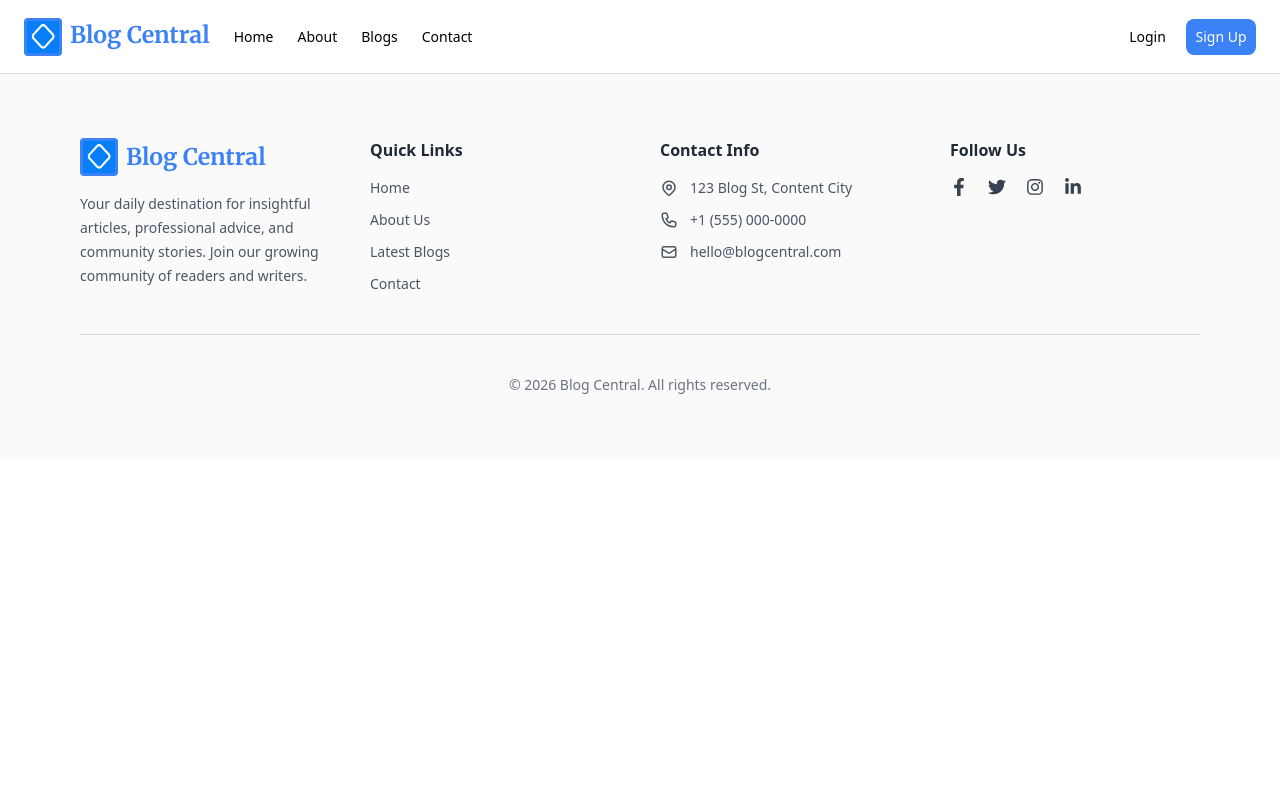
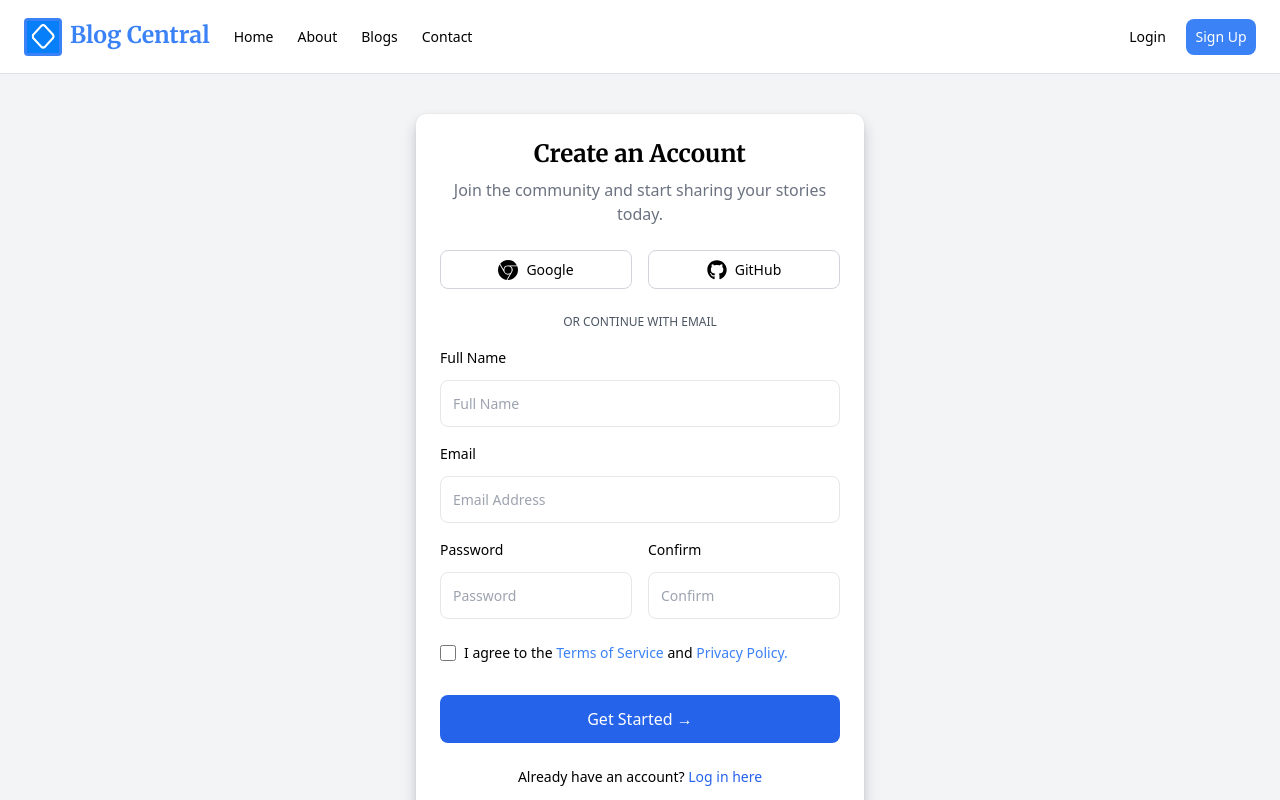
Before and after one commit to MuhammadFaizan144/Blog_website, a React (Vite) app in the folder client/: page /signup in a window 1280 px wide. Shown: the top 800 px of the page. Built offline with nearby package versions, Linux system fonts and the light colour scheme.

Commit message:
complete signup page

```diff
--- a/client/src/App.jsx
+++ b/client/src/App.jsx
@@ -4,6 +4,10 @@ import Navbar from './components/Navbar'
 import Footer from './components/Footer'
 import Home from './page/Home'
 import About from './page/About'
+import Contact from './page/Contact'
+import Login from './page/Login'
+import SignUp from './page/SignUp'
+import Blogs from './page/Blogs'
 const App = () => {
   return (
     <BrowserRouter>
@@ -11,6 +15,10 @@ const App = () => {
       <Routes>
         <Route path='/' element={<Home/>}/>
         <Route path='/about' element={<About/>}/>
+        <Route path='/contact' element={<Contact/>}/>
+        <Route path='/login' element={<Login/>}/>
+        <Route path='/signup' element={<SignUp/>}/>
+        <Route path='/blog' element={<Blogs/>}/>
       </Routes>
       <Footer/>
     </BrowserRouter>
--- a/client/src/components/Navbar.jsx
+++ b/client/src/components/Navbar.jsx
@@ -18,18 +18,18 @@ const Navbar = () => {
       <ul className="flex text-[14px] gap-6 max-sm:hidden">
         <li><NavLink to="/">Home</NavLink></li>
         <li><NavLink to="/about">About</NavLink></li>
-        <li><NavLink>Blogs</NavLink></li>
-        <li><NavLink>Contact</NavLink></li>
+        <li><NavLink to='/blog'>Blogs</NavLink></li>
+        <li><NavLink to='contact'>Contact</NavLink></li>
       </ul>
     </div>
 
     <div className="authentication-buttons flex gap-2 max-sm:hidden">
       <div className="w-[61px] h-[36px] flex justify-center items-center">
-        <NavLink className='text-[14px]'>Login</NavLink>
+        <NavLink to="/login" className='text-[14px]'>Login</NavLink>
       </div>
 
       <div className="w-[70px] h-[36px] text-white rounded-[8px] active:bg-blue-800 hover:bg-white hover:text-blue-500 flex justify-center items-center bg-blue-500">
-        <NavLink className='text-[14px]'>Sign Up</NavLink>
+        <NavLink className='text-[14px]' to="/signup">Sign Up</NavLink>
       </div>
     </div>
 
@@ -43,11 +43,11 @@ const Navbar = () => {
       <ul className="flex flex-col items-center gap-4 py-6">
         <li><NavLink to="/">Home</NavLink></li>
         <li><NavLink to="/about">About</NavLink></li>
-        <li><NavLink to="/">Blogs</NavLink></li>
-        <li><NavLink to="/">Contact</NavLink></li>
+        <li><NavLink to="/blog">Blogs</NavLink></li>
+        <li><NavLink to="/contact">Contact</NavLink></li>
 
-        <NavLink className="text-[14px]">Login</NavLink>
-        <NavLink className="text-[14px] bg-blue-500 text-white px-4 py-2 rounded-lg">
+        <NavLink className="text-[14px]" to="/login">Login</NavLink>
+        <NavLink to="/signup" className="text-[14px] bg-blue-500 text-white px-4 py-2 rounded-lg">
           Sign Up
         </NavLink>
       </ul>
--- /dev/null
+++ b/client/src/page/Blogs.jsx
@@ -0,0 +1,11 @@
+import React from 'react'
+
+const Blogs = () => {
+  return (
+    <div>
+      blog
+    </div>
+  )
+}
+
+export default Blogs
--- /dev/null
+++ b/client/src/page/Contact.jsx
@@ -0,0 +1,11 @@
+import React from 'react'
+
+const Contact = () => {
+  return (
+    <div>
+      Contact
+    </div>
+  )
+}
+
+export default Contact
--- /dev/null
+++ b/client/src/page/Login.jsx
@@ -0,0 +1,11 @@
+import React from 'react'
+
+const Login = () => {
+  return (
+    <div>
+      Login
+    </div>
+  )
+}
+
+export default Login
--- /dev/null
+++ b/client/src/page/SignUp.jsx
@@ -0,0 +1,110 @@
+import React from 'react'
+import { SiGooglechrome } from 'react-icons/si';
+import { FaGithub } from "react-icons/fa";
+
+const SignUp = () => {
+  return (
+    <main>
+      <section className="min-h-screen flex items-center justify-center bg-gray-100 py-10">
+
+      {/* Card */}
+      <div className="w-[448px] h-[812px] bg-white rounded-[10px]
+                      shadow-[0px_0px_2px_#171a1f14,0px_8.5px_13.75px_#171a1f38]
+                      p-6 flex flex-col">
+
+        <h1 className="text-2xl font-bold font-merriweather text-center mb-2">
+          Create an Account
+        </h1>
+
+        <p className="text-center text-[16px] text-gray-500 mb-6">
+          Join the community and start sharing your stories today.
+        </p>
+
+        {/* Buttons */}
+        <div className="flex gap-4 mb-6 text-[14px]">
+          <button className="flex-1 border border-gray-300 rounded-lg py-2 flex items-center justify-center gap-2">
+            <span  className='text-[20px]'><SiGooglechrome/></span> Google
+          </button>
+          <button className="flex-1 border border-gray-300 rounded-lg py-2 flex items-center justify-center gap-2">
+            <span className='text-[20px]'><FaGithub/></span> GitHub
+          </button>
+        </div>
+
+        <div className="text-center text-[12px] font-sans text-gray-600 mb-4">
+          OR CONTINUE WITH EMAIL
+        </div>
+
+        {/* Form */}
+        <div className="flex flex-col gap-4">
+          <label htmlFor="" className='text-[14px] flex flex-col gap-[12px]'>
+            Full Name
+            <input
+            type="text"
+            placeholder="Full Name"
+            className="border rounded-lg p-3 text-[14px]"
+          />
+          </label>
+
+          <label htmlFor="" className='text-[14px] flex flex-col gap-[12px]'>
+            Email
+            <input
+            type="email"
+            placeholder="Email Address"
+            className="border rounded-lg p-3 text-[14px]"
+          />
+          </label>
+
+
+          <div className="flex gap-4" >
+            <label htmlFor="" className='text-[14px] flex flex-col gap-[12px]'>
+              Password
+              <input
+              type="password"
+              placeholder="Password"
+              className="border rounded-lg p-3 w-full text-[14px]"
+            />
+            </label>
+
+            <label htmlFor="confirm-password" className='text-[14px] flex flex-col gap-[12px]'>Confirm
+              <input
+              type="password"
+              placeholder="Confirm"
+              className="border rounded-lg p-3 w-full text-[14px]"
+            />
+            </label>
+
+          </div>
+        </div>
+
+        {/* Terms */}
+        <div className="flex items-center gap-2 mt-6 text-sm">
+          <input type="checkbox" className='size-[16px]'/>
+          <span>
+            I agree to the <span className='text-blue-500'>Terms of Service</span> and <span className='text-blue-500'>Privacy Policy.</span>
+          </span>
+        </div>
+
+        {/* Button */}
+        <button className="mt-8 bg-blue-600 text-white py-3 rounded-lg">
+          Get Started →
+        </button>
+
+        {/* Footer */}
+        <p className="text-center text-sm mt-6">
+          Already have an account?{" "}
+          <span className="text-blue-600 cursor-pointer">
+            Log in here
+          </span>
+        </p>
+        <div className="flex justify-center mt-6">
+        <p className='font-sans text-[10px] p-1 px-4 bg-gray-200  items-center rounded-3xl'>Secure 256-bit SSL Encryption</p>
+
+        </div>
+      </div>
+    </section>
+
+    </main>
+  )
+}
+
+export default SignUp
```
